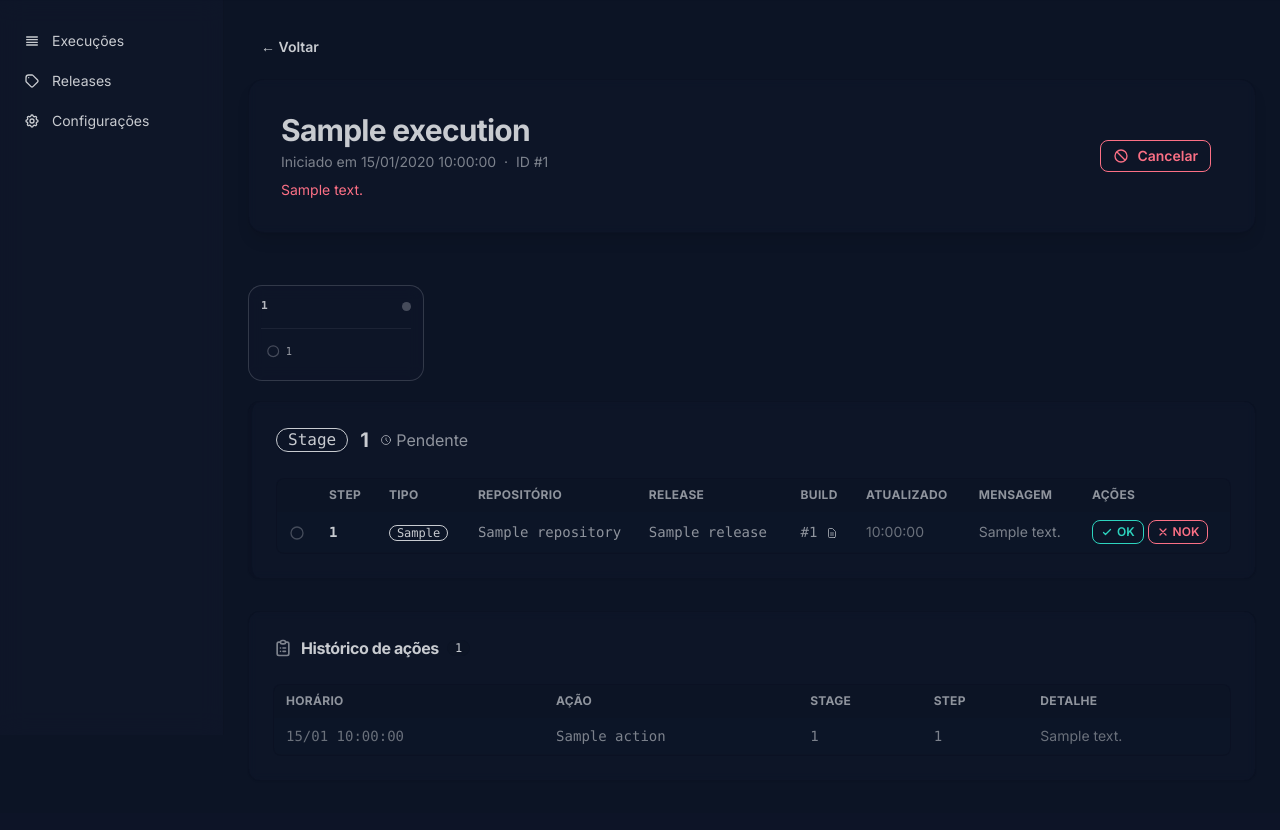
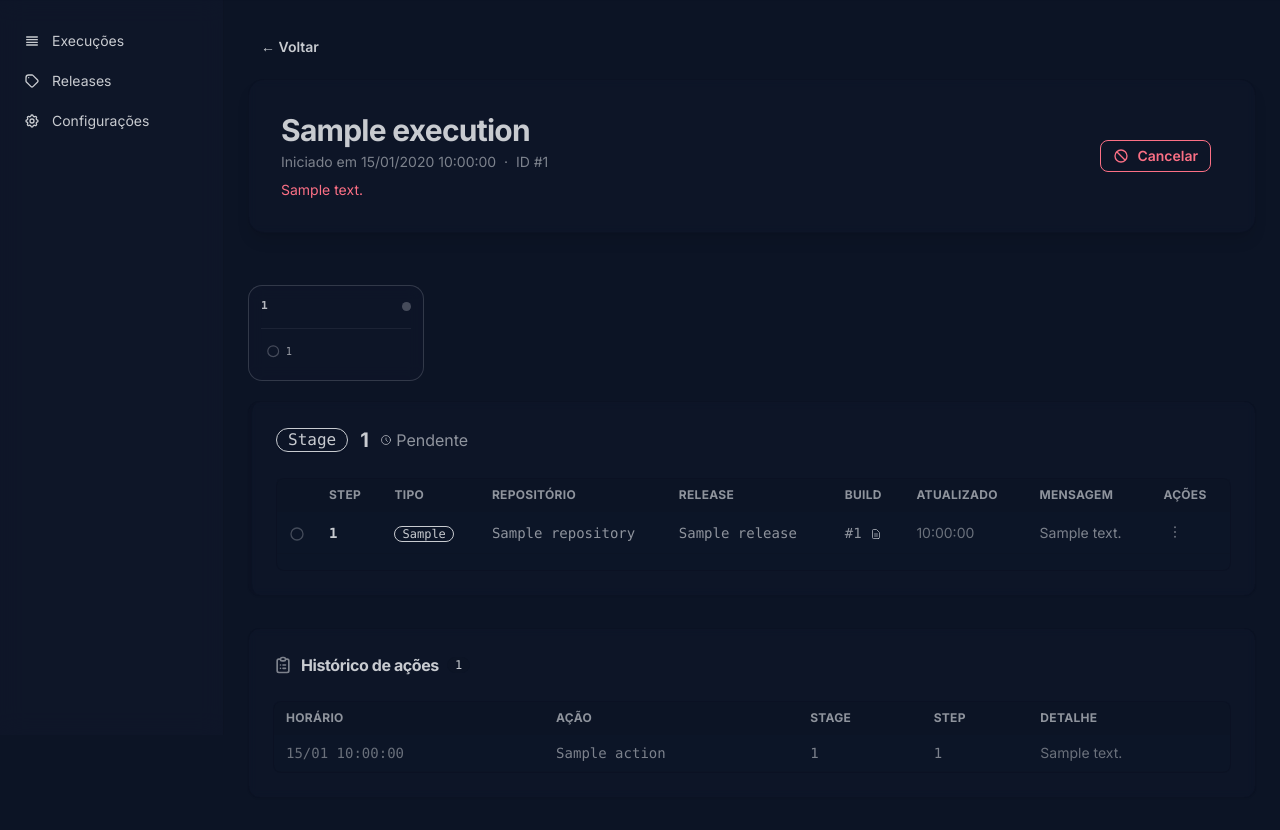
Before and after one commit to dragonsshout/maestro, a FastAPI app: template src/maestro/ui/templates/execution_detail.html in a window 1280 px wide. Shown: the part 65-895 px from the top of the page. Before the commit the page ends 809 px from the top, so only its background shows below. Run offline with FastAPI, Linux system fonts and the light colour scheme; the template is opened without the code that fills it: most values are stand-ins (such as "Sample title", 1, 10 or a date in 2020); some libraries are stand-ins or nearby versions.

Commit message:
melhorias visuais de de acao

```diff
--- a/src/maestro/api/routes/ui.py
+++ b/src/maestro/api/routes/ui.py
@@ -283,18 +283,18 @@ TERMINAL_STEP_STATUSES = {ExecutionStatus.SUCCESS, ExecutionStatus.ABORTED}
 async def override_step_ui(
     request: Request,
     step_execution_id: int,
-    action: str,  # "success" | "failure"
+    action: str,  # "success" | "failure" | "waiting_approval"
     background_tasks: BackgroundTasks,
     execution_repo: ExecutionRepository = Depends(),
     orchestrator_service: OrchestratorService = Depends(),
 ):
     """
-    Permite ao operador forçar um step para sucesso ou falha,
+    Permite ao operador forçar um step para sucesso, falha ou aguardando aprovação,
     independente do status atual (exceto steps já terminais).
     Se marcado como sucesso, re-dispara o workflow para continuar o fluxo.
     """
-    if action not in ("success", "failure"):
-        raise HTTPException(status_code=400, detail=f"Ação inválida: '{action}'. Use 'success' ou 'failure'.")
+    if action not in ("success", "failure", "waiting_approval"):
+        raise HTTPException(status_code=400, detail=f"Ação inválida: '{action}'. Use 'success', 'failure' ou 'waiting_approval'.")
 
     step = await execution_repo.get_step_by_id(step_execution_id)
     if not step:
@@ -308,6 +308,10 @@ async def override_step_ui(
         step.status = ExecutionStatus.SUCCESS
         step.message = f"Marcado manualmente como sucesso (era: {previous_status})."
         log_action = "override_success"
+    elif action == "waiting_approval":
+        step.status = ExecutionStatus.WAITING_APPROVAL
+        step.message = f"Marcado manualmente como aguardando aprovação (era: {previous_status})."
+        log_action = "override_waiting_approval"
     else:
         step.status = ExecutionStatus.FAILURE
         step.message = f"Marcado manualmente como falha (era: {previous_status})."
@@ -324,8 +328,10 @@ async def override_step_ui(
         detail=step.message,
     ))
 
-    # Re-dispara o workflow para refletir a mudança no fluxo
-    background_tasks.add_task(orchestrator_service.process_workflow, step.release_execution_id)
+    # Re-dispara o workflow apenas se for success, pois falha ou waiting approval pausam o fluxo
+    if action == "success":
+        background_tasks.add_task(orchestrator_service.process_workflow, step.release_execution_id)
+
 
     return templates.TemplateResponse(
         request, "partials/override_result.html",
--- a/src/maestro/ui/templates/partials/action_log.html
+++ b/src/maestro/ui/templates/partials/action_log.html
@@ -69,7 +69,13 @@
                                     <svg class="w-3.5 h-3.5" fill="none" viewBox="0 0 24 24" stroke="currentColor"><path stroke-linecap="round" stroke-linejoin="round" stroke-width="2.5" d="M6 18L18 6M6 6l12 12"/></svg>
                                     Forçado → Falha
                                 </span>
+                                {% elif log.action == "override_waiting_approval" %}
+                                <span class="inline-flex items-center gap-1 text-info font-semibold">
+                                    <svg class="w-3.5 h-3.5" fill="none" viewBox="0 0 24 24" stroke="currentColor"><path stroke-linecap="round" stroke-linejoin="round" stroke-width="2" d="M15 17h5l-1.405-1.405A2.032 2.032 0 0118 14.158V11a6.002 6.002 0 00-4-5.659V5a2 2 0 10-4 0v.341C7.67 6.165 6 8.388 6 11v3.159c0 .538-.214 1.055-.595 1.436L4 17h5m6 0v1a3 3 0 11-6 0v-1m6 0H9"/></svg>
+                                    Forçado → Ag. Aprovação
+                                </span>
                                 {% elif log.action == "cancel_execution" %}
+
                                 <span class="inline-flex items-center gap-1 text-neutral font-semibold">
                                     <svg class="w-3.5 h-3.5" fill="none" viewBox="0 0 24 24" stroke="currentColor"><path stroke-linecap="round" stroke-linejoin="round" stroke-width="2" d="M18.364 18.364A9 9 0 005.636 5.636m12.728 12.728A9 9 0 015.636 5.636m12.728 12.728L5.636 5.636"/></svg>
                                     Execução cancelada
--- a/src/maestro/ui/templates/partials/executions_table.html
+++ b/src/maestro/ui/templates/partials/executions_table.html
@@ -32,6 +32,8 @@
                         <span class="status-failure"><svg class="w-3 h-3" fill="none" viewBox="0 0 24 24" stroke="currentColor"><path stroke-linecap="round" stroke-linejoin="round" stroke-width="2" d="M6 18L18 6M6 6l12 12" /></svg> Falha</span>
                     {% elif status_val == "waiting_approval" %}
                         <span class="status-waiting_approval"><svg class="w-3 h-3" fill="none" viewBox="0 0 24 24" stroke="currentColor"><path stroke-linecap="round" stroke-linejoin="round" stroke-width="2" d="M15 17h5l-1.405-1.405A2.032 2.032 0 0118 14.158V11a6.002 6.002 0 00-4-5.659V5a2 2 0 10-4 0v.341C7.67 6.165 6 8.388 6 11v3.159c0 .538-.214 1.055-.595 1.436L4 17h5m6 0v1a3 3 0 11-6 0v-1m6 0H9" /></svg> Aprovação</span>
+                    {% elif status_val == "aborted" %}
+                        <span class="status-failure"><svg class="w-3 h-3" fill="none" viewBox="0 0 24 24" stroke="currentColor"><path stroke-linecap="round" stroke-linejoin="round" stroke-width="2" d="M18.364 18.364A9 9 0 005.636 5.636m12.728 12.728A9 9 0 015.636 5.636m12.728 12.728L5.636 5.636" /></svg> Cancelado</span>
                     {% else %}
                         <span class="status-pending">{{ status_val }}</span>
                     {% endif %}
--- a/src/maestro/ui/templates/partials/stages.html
+++ b/src/maestro/ui/templates/partials/stages.html
@@ -114,7 +114,7 @@ function flowScrollTo(id) {
     {% set border_color = "border-base-300" %}
 {% endif %}
 
-<div class="card bg-base-100/50 backdrop-blur-sm border-l-4 {{ border_color }} border-y border-r border-base-300/50 shadow-sm mb-6 rounded-xl overflow-hidden transition-all duration-300 hover:shadow-md">
+<div class="card bg-base-100/50 backdrop-blur-sm border-l-4 {{ border_color }} border-y border-r border-base-300/50 shadow-sm mb-6 rounded-xl transition-all duration-300 hover:shadow-md">
     <div class="card-body p-4 md:p-6">
         <!-- Stage header -->
         <div class="flex items-center gap-3 mb-4">
@@ -138,7 +138,7 @@ function flowScrollTo(id) {
         </div>
 
         <!-- Tabela de steps -->
-        <div class="overflow-x-auto rounded-lg border border-base-300/50 bg-base-100/30">
+        <div class="rounded-lg border border-base-300/50 bg-base-100/30 overflow-visible pb-4">
             <table class="table table-sm w-full text-xs">
                 <thead class="bg-base-200/50 text-base-content/70 uppercase tracking-wide text-xs">
                     <tr>
@@ -255,48 +255,58 @@ function flowScrollTo(id) {
                                 <span class="text-base-content/30">—</span>
                             {% endif %}
                         </td>
-                        <!-- Ações do step (sempre visíveis) -->
+                        <!-- Ações do step (menu dropdown na coluna visível) -->
                         <td class="whitespace-nowrap">
                             {% if sv not in ["success", "aborted"] %}
-                            <div class="flex items-center gap-1 flex-wrap">
+                            <div class="dropdown dropdown-end dropdown-left">
+                                <label tabindex="0" class="btn btn-ghost btn-xs btn-circle text-base-content/50 hover:text-base-content hover:bg-base-200">
+                                    <svg class="w-4 h-4" fill="currentColor" viewBox="0 0 24 24">
+                                        <circle cx="12" cy="5" r="1.5"/><circle cx="12" cy="12" r="1.5"/><circle cx="12" cy="19" r="1.5"/>
+                                    </svg>
+                                </label>
+                                <ul tabindex="0" class="dropdown-content menu menu-sm bg-base-100 border border-base-300/70 shadow-2xl rounded-box w-52 z-[100] p-1.5 font-sans">
                                     {% if sv == "failure" %}
-                                <button
-                                    class="btn btn-xs btn-warning gap-1"
+                                    <li>
+                                        <button class="text-warning gap-2"
                                             hx-post="/ui/retry-step/{{ se.id }}"
-                                    hx-target="body"
-                                    hx-swap="beforeend"
-                                    hx-confirm="Reexecutar o step '{{ se.step_id }}'?"
-                                    onclick="event.stopPropagation()"
-                                    title="Reexecutar"
-                                >
-                                    <svg class="w-3 h-3" fill="none" viewBox="0 0 24 24" stroke="currentColor"><path stroke-linecap="round" stroke-linejoin="round" stroke-width="2" d="M4 4v5h.582m15.356 2A8.001 8.001 0 004.582 9m0 0H9m11 11v-5h-.581m0 0a8.003 8.003 0 01-15.357-2m15.357 2H15"/></svg>
-                                    Retry
+                                            hx-target="body" hx-swap="beforeend"
+                                            hx-confirm="Reexecutar o step '{{ se.step_id }}'?">
+                                            <svg class="w-4 h-4" fill="none" viewBox="0 0 24 24" stroke="currentColor"><path stroke-linecap="round" stroke-linejoin="round" stroke-width="2" d="M4 4v5h.582m15.356 2A8.001 8.001 0 004.582 9m0 0H9m11 11v-5h-.581m0 0a8.003 8.003 0 01-15.357-2m15.357 2H15"/></svg>
+                                            Reexecutar
                                         </button>
+                                    </li>
+                                    <div class="divider my-0"></div>
                                     {% endif %}
-                                <button
-                                    class="btn btn-xs btn-success btn-outline gap-1"
+                                    <li class="menu-title px-2 py-1"><span class="text-base-content/40 text-xs">Forçar resultado</span></li>
+                                    <li>
+                                        <button class="text-success gap-2"
                                             hx-post="/ui/step/{{ se.id }}/override/success"
-                                    hx-target="body"
-                                    hx-swap="beforeend"
-                                    hx-confirm="Marcar '{{ se.step_id }}' como SUCESSO? O fluxo continuará."
-                                    onclick="event.stopPropagation()"
-                                    title="Marcar como sucesso"
-                                >
-                                    <svg class="w-3 h-3" fill="none" viewBox="0 0 24 24" stroke="currentColor"><path stroke-linecap="round" stroke-linejoin="round" stroke-width="2.5" d="M5 13l4 4L19 7"/></svg>
-                                    OK
+                                            hx-target="body" hx-swap="beforeend"
+                                            hx-confirm="Marcar '{{ se.step_id }}' como SUCESSO? O fluxo continuará.">
+                                            <svg class="w-4 h-4" fill="none" viewBox="0 0 24 24" stroke="currentColor"><path stroke-linecap="round" stroke-linejoin="round" stroke-width="2.5" d="M5 13l4 4L19 7"/></svg>
+                                            Marcar como Sucesso
                                         </button>
-                                <button
-                                    class="btn btn-xs btn-error btn-outline gap-1"
+                                    </li>
+                                    <li>
+                                        <button class="text-info gap-2"
+                                            hx-post="/ui/step/{{ se.id }}/override/waiting_approval"
+                                            hx-target="body" hx-swap="beforeend"
+                                            hx-confirm="Marcar '{{ se.step_id }}' como AGUARDANDO APROVAÇÃO?">
+                                            <svg class="w-4 h-4" fill="none" viewBox="0 0 24 24" stroke="currentColor"><path stroke-linecap="round" stroke-linejoin="round" stroke-width="2" d="M15 17h5l-1.405-1.405A2.032 2.032 0 0118 14.158V11a6.002 6.002 0 00-4-5.659V5a2 2 0 10-4 0v.341C7.67 6.165 6 8.388 6 11v3.159c0 .538-.214 1.055-.595 1.436L4 17h5m6 0v1a3 3 0 11-6 0v-1m6 0H9"/></svg>
+                                            Ag. Aprovação
+                                        </button>
+                                    </li>
+                                    <li>
+                                        <button class="text-error gap-2"
                                             hx-post="/ui/step/{{ se.id }}/override/failure"
-                                    hx-target="body"
-                                    hx-swap="beforeend"
-                                    hx-confirm="Marcar '{{ se.step_id }}' como FALHA?"
-                                    onclick="event.stopPropagation()"
-                                    title="Marcar como falha"
-                                >
-                                    <svg class="w-3 h-3" fill="none" viewBox="0 0 24 24" stroke="currentColor"><path stroke-linecap="round" stroke-linejoin="round" stroke-width="2.5" d="M6 18L18 6M6 6l12 12"/></svg>
-                                    NOK
+                                            hx-target="body" hx-swap="beforeend"
+                                            hx-confirm="Marcar '{{ se.step_id }}' como FALHA?">
+                                            <svg class="w-4 h-4" fill="none" viewBox="0 0 24 24" stroke="currentColor"><path stroke-linecap="round" stroke-linejoin="round" stroke-width="2.5" d="M6 18L18 6M6 6l12 12"/></svg>
+                                            Marcar como Falha
                                         </button>
+                                    </li>
+
+                                </ul>
                             </div>
                             {% else %}
                             <span class="text-base-content/20 text-xs">—</span>
--- a/src/maestro/ui/templates/partials/status_badge.html
+++ b/src/maestro/ui/templates/partials/status_badge.html
@@ -10,7 +10,7 @@
 {% elif status_val == "error" %}
     <span class="status-error"><svg class="w-4 h-4" fill="none" viewBox="0 0 24 24" stroke="currentColor"><path stroke-linecap="round" stroke-linejoin="round" stroke-width="2" d="M12 9v2m0 4h.01m-6.938 4h13.856c1.54 0 2.502-1.667 1.732-2.5L13.732 4c-.77-.833-1.964-.833-2.732 0L4.082 16.5c-.77.833.192 2.5 1.732 2.5z" /></svg> Erro</span>
 {% elif status_val == "aborted" %}
-    <span class="status-aborted"><svg class="w-4 h-4" fill="none" viewBox="0 0 24 24" stroke="currentColor"><path stroke-linecap="round" stroke-linejoin="round" stroke-width="2" d="M18.364 18.364A9 9 0 005.636 5.636m12.728 12.728A9 9 0 015.636 5.636m12.728 12.728L5.636 5.636" /></svg> Abortado</span>
+    <span class="status-failure"><svg class="w-4 h-4" fill="none" viewBox="0 0 24 24" stroke="currentColor"><path stroke-linecap="round" stroke-linejoin="round" stroke-width="2" d="M18.364 18.364A9 9 0 005.636 5.636m12.728 12.728A9 9 0 015.636 5.636m12.728 12.728L5.636 5.636" /></svg> Cancelado</span>
 {% elif status_val == "timeout" %}
     <span class="status-in_progress"><svg class="w-4 h-4" fill="none" viewBox="0 0 24 24" stroke="currentColor"><path stroke-linecap="round" stroke-linejoin="round" stroke-width="2" d="M12 8v4l3 3m6-3a9 9 0 11-18 0 9 9 0 0118 0z" /></svg> Timeout</span>
 {% elif status_val == "waiting_approval" %}
```
Also changed, not shown: src/maestro/ui/templates/partials/override_result.html (+15 -8 lines). Lines whose indentation alone changed are shown as unchanged.
